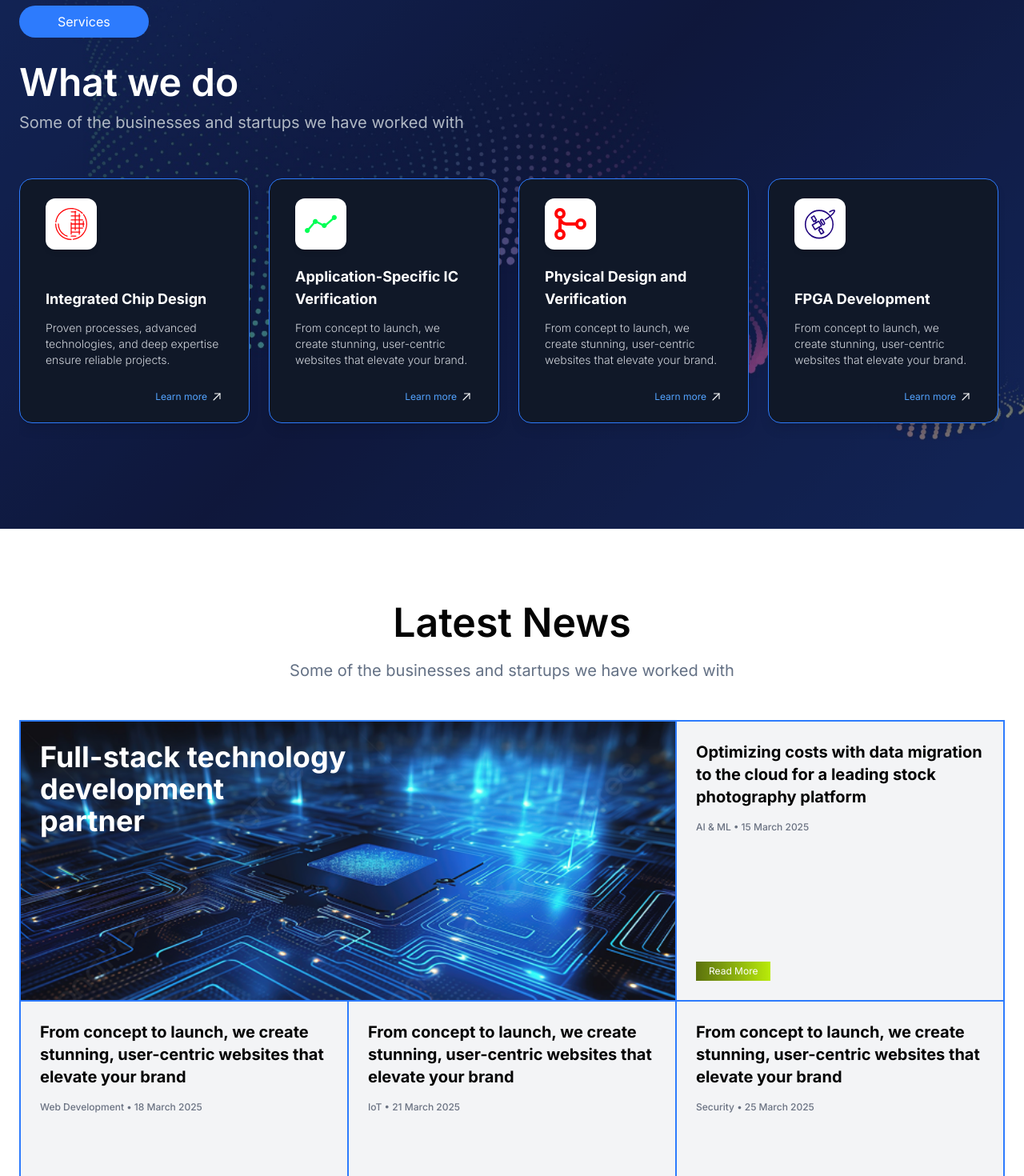
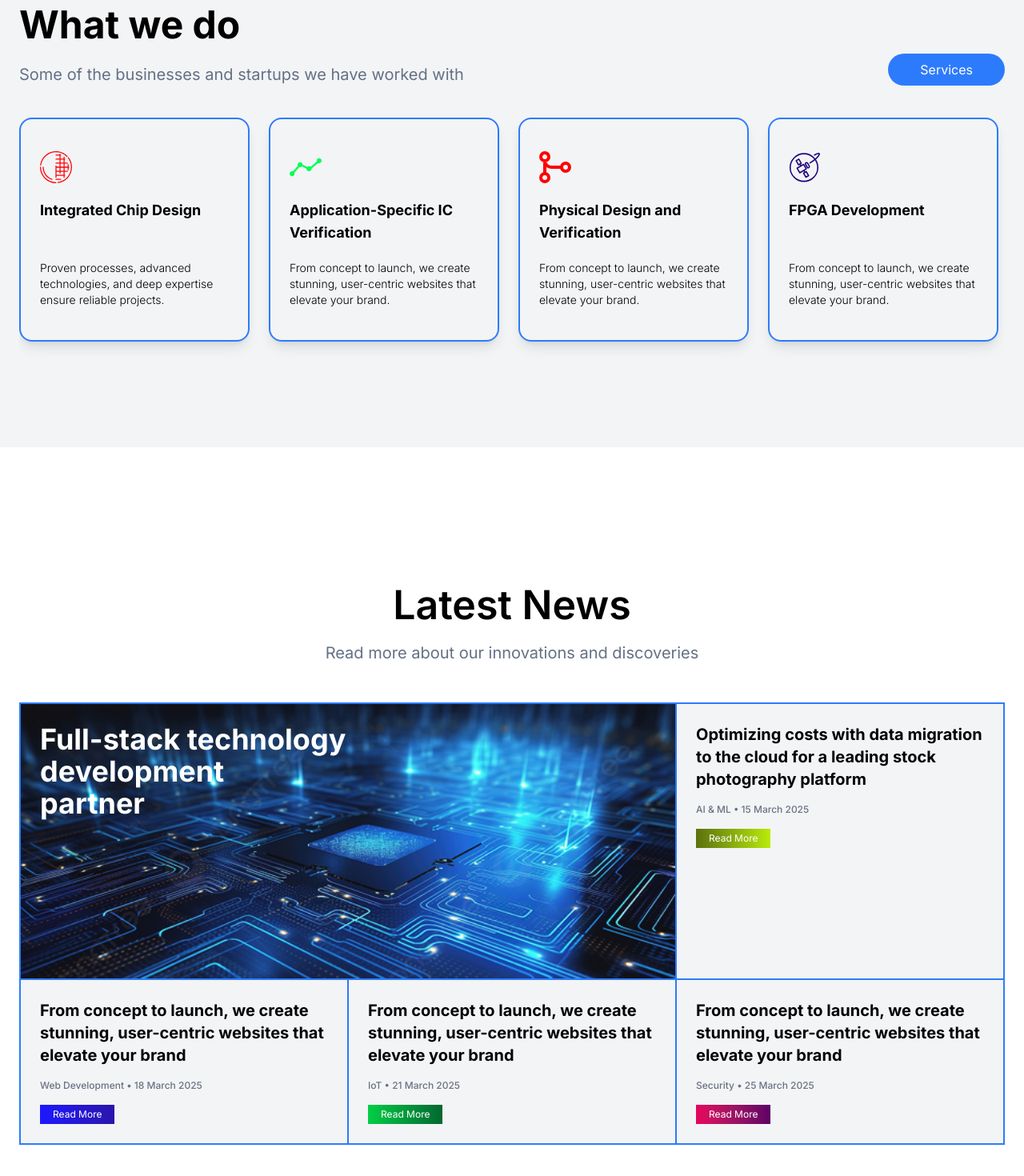
Before and after one commit to rasberriali/embedded-silicon, a React (Vite) app: page / in a window 1280 px wide. Shown: the part 2420-3890 px from the top of the page at 80% size. Built offline with nearby package versions, Linux system fonts and the light colour scheme.

Commit message:
what we do fixes

```diff
--- a/src/App.jsx
+++ b/src/App.jsx
@@ -11,6 +11,7 @@ import ServicesPage from "./client/pages/services-page/servicesPage";
 import ServicesDropdown from "./client/modal/services-dropdown";
 import Cookies from "./client/modal/cookies";
 import PrivacyPolicy from "./client/modal/privacyPolicy";
+import CareersPage from "./client/pages/careers-page/careersPage";
 
 function App() {
   return (
@@ -24,6 +25,7 @@ function App() {
         <Route path="/contactPage" element={<ContactPage />}/>
         <Route path="/cookies" element={<Cookies />}/>
         <Route path="/privacyPolicy" element={<PrivacyPolicy />}/>
+        <Route path="/careersPage" element={<CareersPage />}/>
       </Routes>
       <Footer/>
     </Router>
--- a/src/client/navbar-footer/navbar.jsx
+++ b/src/client/navbar-footer/navbar.jsx
@@ -64,7 +64,7 @@ function Navbar() {
           <img src={dropdown} alt="dropdownIcon" className='h-3 w-3 mt-2' />
                       </div>
 
-            <div className='cursor-pointer py-3 md:py-0'>Careers</div>
+            <div className='cursor-pointer py-3 md:py-0'onClick={() => navigate('/careersPage')}>Careers</div>
             <div className='cursor-pointer py-3 md:py-0'>Success stories</div>
             <div className='cursor-pointer py-3 md:py-0 xl:hidden' onClick={() => navigate('/contactPage')}>Contact</div>
           </div>
--- /dev/null
+++ b/src/client/pages/careers-page/careersPage.jsx
@@ -0,0 +1,65 @@
+import React from 'react';
+import dot from "../../../assets/images/dotgrid.svg";
+import backdropimage2 from "../../../assets/images/backdropimage2.svg";
+
+function CareersPage() {
+    return (
+        <div>
+      <div className="relative font-inter xl:h-[60vh] h-[30vh]">
+        {/* Background Image */}
+        <img
+          src={backdropimage2}
+          alt=""
+          className="absolute inset-0 w-full h-full object-cover -z-10"
+        />
+
+        {/* Faded Overlay using Gradient */}
+        <div className="absolute inset-0 bg-gradient-to-t from-black/80 via-black/50 to-transparent -z-10"></div>
+
+        {/* Content */}
+        <div className="absolute inset-0 max-w-screen-xl mx-auto 2xl:p-0 xl:p-6 p-10">
+          <div className="flex flex-col h-full justify-center">
+            <div className="text-white text-[30px] lg:text-[60px] 2xl:text-8xl font-semibold leading-10 lg:leading-[4.25rem] 2xl:leading-[7rem] lg:w-1/2 2xl:w-3/4">
+              Shape Tomorrow with Your Talents
+              <div className="text-white text-lg lg:text-xl 2xl:text-2xl font-normal xl:mt-8 mt-6">
+                At Embedded Silicon, we don’t just design—we engineer the future.
+                Join a Filipino-owned global leader where innovation meets opportunity.
+              </div>
+            </div>
+          </div>
+        </div>
+
+       </div>
+       <div className='flex flex-row text-black justify-center items-center mt-20'>
+            <div className='flex flex-col justify-center items-center gap-4'>
+                <div className='text-4xl font-bold'>Join a Culture of Excellence</div>
+                <div className='text-[#4A5565] text-xl'>We invest in people, celebrate achievements, and create endless opportunities for success</div>
+
+            </div>
+        </div>
+
+        <div className='flex flex-col text-black justify-center items-center mt-20'>
+            <h1 className='text-6xl'>Explore by category</h1>
+            <div className='grid grid-rows-1 grid-cols-4 justify-center items-center gap-4 mt-10'>
+            <div className='flex flex-row bg-amber-300 p-4'>
+                <div className='w-1/6'>
+1
+                </div>
+                <div className='w-full'>
+1
+                </div>
+            </div>
+            <div>1</div>
+            <div>1</div>
+            <div>1</div>
+
+            </div>
+
+        </div>
+
+      </div>
+    );
+  }
+
+
+export default CareersPage;
--- a/src/client/pages/home-page/homePage.jsx
+++ b/src/client/pages/home-page/homePage.jsx
@@ -1,6 +1,5 @@
 import React, { useEffect } from 'react';
 import { useNavigate } from 'react-router-dom';
-import Navbar from '../../navbar-footer/navbar'
 import image1 from "../../../assets/images/Integrated-circuit.jpg"
 import image2 from "../../../assets/images/ic.jpg"
 import image3 from "../../../assets/images/icc.webp"
@@ -175,9 +174,9 @@ function HomePage() {
                                                         {/* Our Clients */}
 
 
-                                                        <div className='flex flex-row xl:mt-30 mt-40 justify-center p-4  '>
+                                                        <div className='flex flex-row xl:mt-30 xl:mt-40 mt-30 justify-center p-4  '>
                                                           <div className='flex flex-col'>
-                                                            <div className='text-[#040404] text-[50px] flex flex-col  justify-center items-center gap-2 font-semibold'>
+                                                            <div className='text-black text-[50px] flex flex-col  justify-center items-center gap-2 font-bold '>
                                                               Our clients <span className='text-xl text-[#647185] font-normal text-center'>Some of the businesses and startups we have worked with</span>
                                                             </div>
                                                           </div>
@@ -188,25 +187,28 @@ function HomePage() {
                                                          <MarqueeAnimation/>
                                                         </div>
 
-    <div className="xl:mt-50 mt-30 font-inter  ">
-  <div className="flex flex-row relative animated-bg">
-    <img
-        src={backdrop2}
-        alt="Footer Background"
-        className="absolute top-0 left-0 w-full h-full object-cover opacity-40"
-      />
-    <div className="container mx-auto mt-10 mb-10 p-6 lg:p-6 2xl:p-32 z-10">
-      <div className="xl:p-2 p-1 bg-[#2D7BFD] hover:bg-blue-600 cursor-pointer xl:px-12 px-8 rounded-full w-fit text-white z-10 absolute "onClick={() => navigate('/ServicesPage')}>Services</div>
-      <div className="w-fit xl:text-5xl text-4xl font-semibold text-white mt-18 flex flex-col gap-3">What we do
-      <span className='xl:text-xl  text-sm text-[#b0b8c4] font-normal'>Some of the businesses and startups we have worked with</span>
+   <div className='xl:mt-40 mt-30 bg-gray-100 py-10 '>
+    <div className="max-w-screen-xl mx-auto 2xl:p-0 lg:p-6 p-6 z-10">
+   <div className='flex xl:flex-row flex-col font-inter'>
+    <div className='xl:w-1/2 flex-flex-col space-y-6'>
+    <div className='text-5xl font-bold'>
+      What we do
+    </div>
+    <div className='text-xl text-[#647185]'>
+      Some of the businesses and startups we have worked with
     </div>
 
-      {/* Scrollable Container */}
-      <div className="relative mt-8">
-  <div className="overflow-x-auto scrollbar-custom cursor-pointer mb-5">
-    <div className="grid grid-flow-col auto-cols-max gap-6 py-6 mb-6 cursor-grab ">
+    </div>
+    <div className='w-1/2 flex flex-row xl:justify-end items-end xl:mt:0 mt-6  '>
+      <div className="xl:py-2 py-1 bg-[#2D7BFD] hover:bg-[#2d3bfd] rounded-full xl:px-10 px-8 text-white cursor-pointer" onClick={() => navigate('/servicesPage')}>Services</div>
+    </div>
 
-      {/* Service Cards */}
+   </div>
+
+      <div className="relative mt-4 w-full ">
+      <div className="overflow-x-auto scrollbar-custom cursor-pointer mb-5 ">
+        <div className="grid grid-flow-col auto-cols-max gap-6 py-6 mb-6 cursor-grab font-inter ">
+
           {[
             { title: "Integrated Chip Design", desc: "Proven processes, advanced technologies, and deep expertise ensure reliable projects.", icon: fullvlsi },
             { title: "Application-Specific IC Verification", desc: "From concept to launch, we create stunning, user-centric websites that elevate your brand.", icon: post },
@@ -216,18 +218,15 @@ function HomePage() {
           ].map((service, index) => (
             <div
               key={index}
-          className="group border-[#2D7BFD] border py-6 px-8 rounded-2xl shadow-lg text-white text-xl w-72 bg-gray-900 transition-all duration-300 hover:shadow-xl hover:-translate-y-4 flex flex-col justify-between"
+              className="group border-[#2D7BFD] border-2 py-10 px-6 rounded-2xl shadow-lg  text-black text-xl w-72 transition-all duration-300 hover:shadow-xl hover:-translate-y-4 flex flex-col justify-between"
             >
-          <div className="p-3 bg-white w-16 flex justify-center rounded-xl shadow-md">
+              <div className=" flex justify-start ">
                 <img src={service.icon} alt="icon" className="w-10 h-10" />
               </div>
-          <div className="flex flex-col gap-3 mt-5">
+              <div className="flex flex-col gap-3 mt-5 justify-between items-start h-34">
                 <div className="font-bold text-lg">{service.title}</div>
-            <div className="font-light text-sm text-gray-300">
+                <div className="font-light text-sm text-black">
                   {service.desc}
-            </div>
-            <div className="text-xs font-normal flex justify-end gap-1 mt-4 text-blue-400 hover:text-blue-300 transition-all cursor-pointer">
-              Learn more <img src={arrow} alt="arrow" className="w-4" />
                 </div>
               </div>
             </div>
@@ -238,15 +237,16 @@ function HomePage() {
     </div>
     </div>
 </div>
-</div>
+
+
 
 {/* Latest New */}
 
-<div className="max-w-screen-xl mx-auto mt-20 font-inter lg:px-6 2xl:px-0 px-6">
-  <h2 className="flex flex-col text-[50px]  font-semibold text-center mb-12 gap-2 text-[#040404]">
+<div className="max-w-screen-xl mx-auto xl:mt-40 mt-30 font-inter lg:px-6 2xl:px-0 px-6">
+  <h2 className="flex flex-col  text-[50px]  font-semibold text-center mb-12 gap-2 text-black">
     Latest News
     <span className="text-xl text-[#647185] font-normal">
-      Some of the businesses and startups we have worked with
+      Read more about our innovations and discoveries
     </span>
   </h2>
 
@@ -269,7 +269,7 @@ function HomePage() {
 
 
   {/* Small Card (Top Right) */}
-  <div className="relative group bg-gray-100 p-6 border-[#2D7BFD] border min-h-[300px] w-full flex flex-col justify-between overflow-hidden">
+  <div className="relative group bg-gray-100 p-6 border-[#2D7BFD] border min-h-[100px] w-full flex flex-col justify-between overflow-hidden">
   {/* Backdrop Image (Initially Hidden) */}
   <img
     src={backdropimage2}
@@ -278,7 +278,7 @@ function HomePage() {
   />
 
   {/* Content (Ensures text stays on top) */}
-  <div className="relative z-10  min-h-[300px] w-full flex flex-col justify-between">
+  <div className="relative z-10  min-h-[100px] w-full flex flex-col justify-between">
     <h3 className="text-xl font-bold group group-hover:text-white  text-[#040404]">
       Optimizing costs with data migration to the cloud for a leading stock photography platform
       <span>
@@ -299,7 +299,7 @@ function HomePage() {
 
 
   {/* Additional News Cards */}
-  <div className="bg-gray-100 p-6 border-[#2D7BFD] border-1 min-h-[300px] w-full flex flex-col justify-between">
+  <div className="bg-gray-100 p-6 border-[#2D7BFD] border-1 min-h-[100px] w-full flex flex-col justify-between">
     <h3 className="text-xl font-bold group group-hover:text-white text-[#040404]">
       From concept to launch, we create stunning, user-centric websites that elevate your brand
       <span>
@@ -311,7 +311,7 @@ function HomePage() {
     </button>
   </div>
 
-  <div className="bg-gray-100 p-6 border-[#2D7BFD] border-1 min-h-[300px] w-full flex flex-col justify-between">
+  <div className="bg-gray-100 p-6 border-[#2D7BFD] border-1 min-h-[100px] w-full flex flex-col justify-between">
     <h3 className="text-xl font-bold group group-hover:text-white text-[#040404]">
       From concept to launch, we create stunning, user-centric websites that elevate your brand
       <span>
@@ -323,7 +323,7 @@ function HomePage() {
     </button>
   </div>
 
-  <div className="bg-gray-100 p-6 border-[#2D7BFD] border-1 min-h-[300px] w-full flex flex-col justify-between">
+  <div className="bg-gray-100 p-6 border-[#2D7BFD] border-1 min-h-[100px] w-full flex flex-col justify-between">
     <h3 className="text-xl font-bold group group-hover:text-white text-[#040404]">
       From concept to launch, we create stunning, user-centric websites that elevate your brand
       <span>
```
Also changed, not shown: src/assets/images/careers.svg (added), src/assets/images/dotgridBlue.svg (added). Lines whose indentation alone changed are shown as unchanged.
